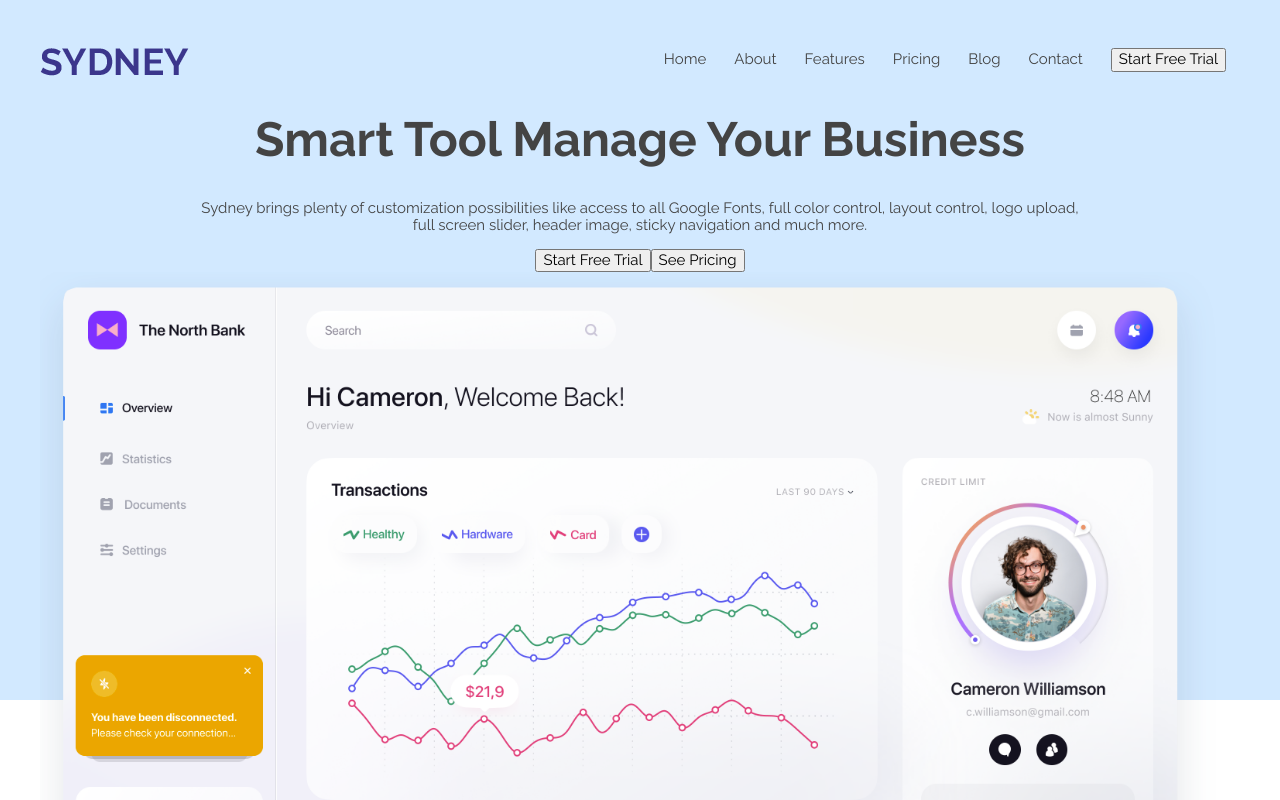
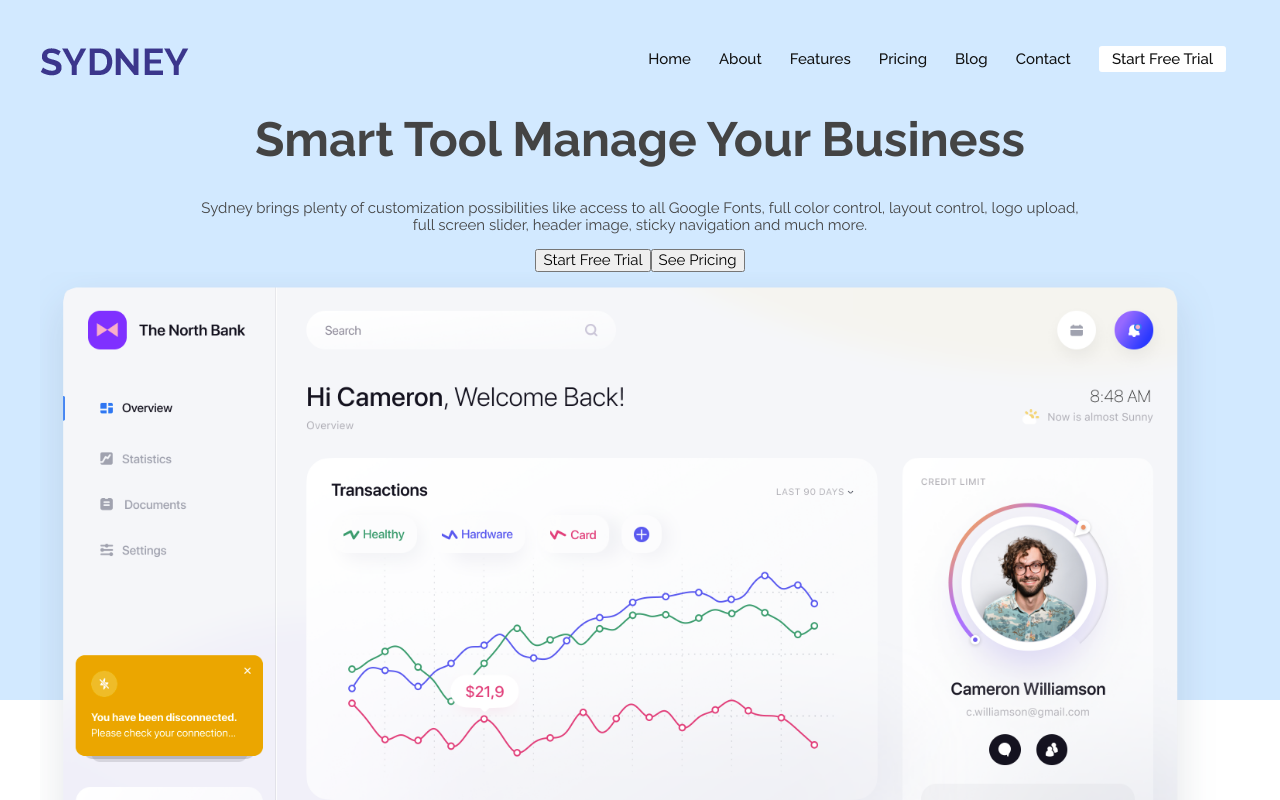
Before and after one commit to aspectum/react-frontend-sydney, a React (Create React App) app: page / in a window 1280 px wide. Shown: the top 800 px of the page. Built offline with nearby package versions, Linux system fonts and the light colour scheme.

Commit message:
Navbar: refined styling

```diff
--- a/src/components/Navbar/Navbar.css
+++ b/src/components/Navbar/Navbar.css
@@ -1,3 +1,14 @@
+.navbar {
+    top: 0;
+    position: fixed;
+    width: 100%;
+    padding-top: 20px;
+    background-color: rgba(210,233,255,0.9);
+    transition: all 0.3s ease-in-out;
+    color: #111111;
+    font-weight: 500;
+}
+
 .navbar .container {
     max-width: 1200px;
     width: 100%;
@@ -7,29 +18,42 @@
     align-items: center;
 }
 
-.navbar {
-    top: 0;
-    position: fixed;
-    width: 100%;
-    /* height: 80px; */
-    padding-top: 20px;
-    background-color: rgba(210,233,255,0.9);
-    transition: all 0.3s ease-out;
-}
-
 .scrolled {
     padding-top: 5px;
 }
 
-img {
+.navbar .button {
+    background-color: #ffffff;
+    font-weight: 500;
+    padding: 4px 13px;
+    border: 0;
+    border-radius: 3px;
+    transition: all 0.3s ease-in-out;
+}
+
+.navbar .button:hover {
+    background-color: #7575DA;
+    color: #ffffff;
+}
+
+.navbar a {
+    transition: all 0.3s ease-in-out;
+}
+
+.navbar a:hover {
+    transition: all 0.3s ease-in-out;
+    color: #6138fa;
+}
+
+.navbar img {
     margin-right: auto;
 }
 
-ul {
+.navbar ul {
     list-style-type: none;
     align-items: center;
 }
 
-li {
+.navbar li {
     padding: 0px 14px;
 }
--- a/src/components/Navbar/Navbar.js
+++ b/src/components/Navbar/Navbar.js
@@ -1,8 +1,8 @@
+/* eslint-disable jsx-a11y/anchor-is-valid */
+// Disabling linting for href=#
 import React from 'react';
 import logo from './logo.png'
 import './Navbar.css'
-
-// usar section-wrapper?
 
 class Navbar extends React.Component {
 
@@ -13,8 +13,7 @@ class Navbar extends React.Component {
         }
     }
 
-
-    handleScroll = () => {
+    handleScroll = () => { // Animating navbar movement once scrolled a bit
         if (window.scrollY > 60) {
             if (!this.state.nav_scrolled) {
                 this.setState({ nav_scrolled: true })
@@ -38,13 +37,13 @@ class Navbar extends React.Component {
                     <img src={logo} alt='logo' />
                     <nav>
                         <ul className='flex'>
-                            <li>Home</li>
-                            <li>About</li>
-                            <li>Features</li>
-                            <li>Pricing</li>
-                            <li>Blog</li>
-                            <li>Contact</li>
-                            <li><button>Start Free Trial</button></li>
+                            <li><a href='#'>Home</a></li>
+                            <li><a href='#'>About</a></li>
+                            <li><a href='#'>Features</a></li>
+                            <li><a href='#'>Pricing</a></li>
+                            <li><a href='#'>Blog</a></li>
+                            <li><a href='#'>Contact</a></li>
+                            <li><a className='button' href='#'>Start Free Trial</a></li>
                         </ul>
                     </nav>
                 </div>
```
